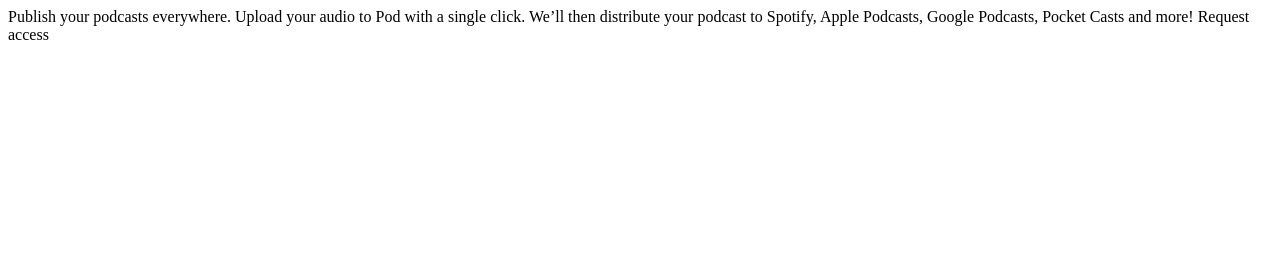
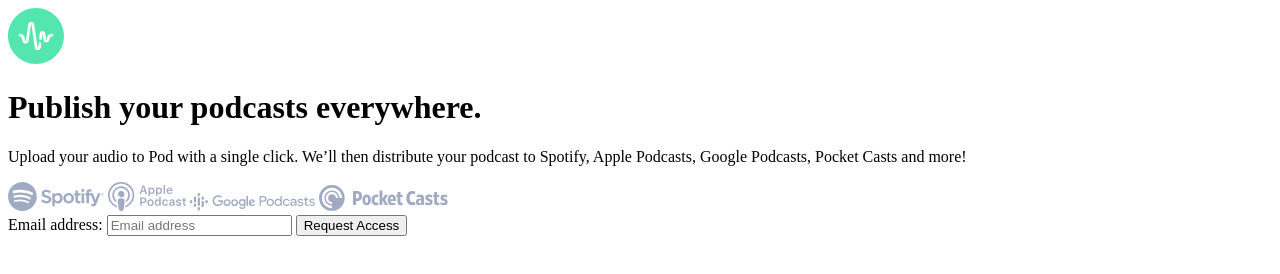
Before and after one commit to a-woodworth/pod_req_landing, a plain HTML site: page index.html in a window 1280 px wide. Drawn offline with Linux system fonts and the light colour scheme; a web font is replaced by a local one.

Commit message:
Markup HTML.

```diff
--- a/index.html
+++ b/index.html
@@ -3,17 +3,56 @@
   <head>
     <meta charset="UTF-8">
     <meta name="viewport" content="width=device-width, initial-scale=1.0">
-
+    <!-- Google Fonts Links -->
+    <link rel="preconnect" href="https://fonts.googleapis.com">
+    <link rel="preconnect" href="https://fonts.gstatic.com" crossorigin>
+    <link href="https://fonts.googleapis.com/css2?family=Chivo&display=swap" rel="stylesheet">
     <link rel="icon" type="image/png" sizes="32x32" href="./assets/favicon-32x32.png">
 
     <title>Frontend Mentor | Pod request access landing page</title>
   </head>
+
   <body>
-  Publish your podcasts everywhere.
-
-  Upload your audio to Pod with a single click. We’ll then distribute your podcast to Spotify,
-  Apple Podcasts, Google Podcasts, Pocket Casts and more!
-
-  Request access
+    <div class="bg-image">
+      <header>
+        <div class="main-header container">
+          <a href="./index.html" aria-label="Pod home page">
+            <img src="assets/desktop/logo.svg" alt="Pod logo. Click for home page.">
+          </a>
+        </div>
+      </header>
+      <main class="container" aria-labelledby="#hero-title">
+        <div class="hero__header">
+          <h1 id="#hero-title" class="hero__heading">Publish your podcasts everywhere.</h1>
+          <p class="hero__subheading">
+            Upload your audio to Pod with a single click. We’ll then distribute your podcast to Spotify, Apple Podcasts, Google Podcasts, Pocket Casts and more!
+          </p>
+        </div>
+        <div class="podcasts__container">
+          <div class="podcasts__brand-list">
+            <img src="assets/desktop/spotify.svg" alt="" aria-hidden="true">
+            <img src="assets/desktop/apple-podcast.svg" alt="" aria-hidden="true">
+            <img src="assets/desktop/google-podcasts.svg" alt="" aria-hidden="true">
+            <img src="assets/desktop/pocket-casts.svg" alt="" aria-hidden="true">
+          </div>
+          <form novalidate>
+            <div class="input-group">
+              <label for="email" class="sr-only">Email address:</label>
+              <input
+                class="form__input"
+                type="email"
+                id="email"
+                name="email"
+                placeholder="Email address"
+                required>
+              <p class="form__error-message" aria-live="polite" hidden>
+                Oop! Please check your email
+              </p>
+              <button type="submit" class="btn">Request Access</button>
+            </div>
+          </form>
+        </div>
+      </main>
+    </div>
   </body>
 </html>
```
Lines whose indentation alone changed are shown as unchanged.
